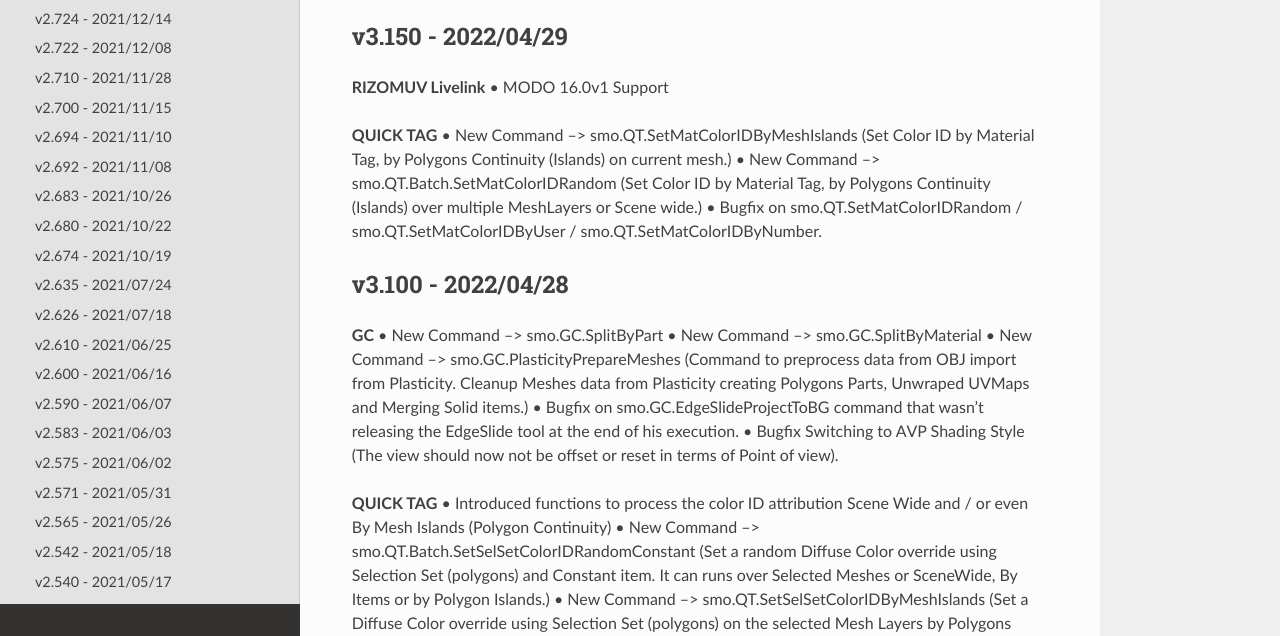
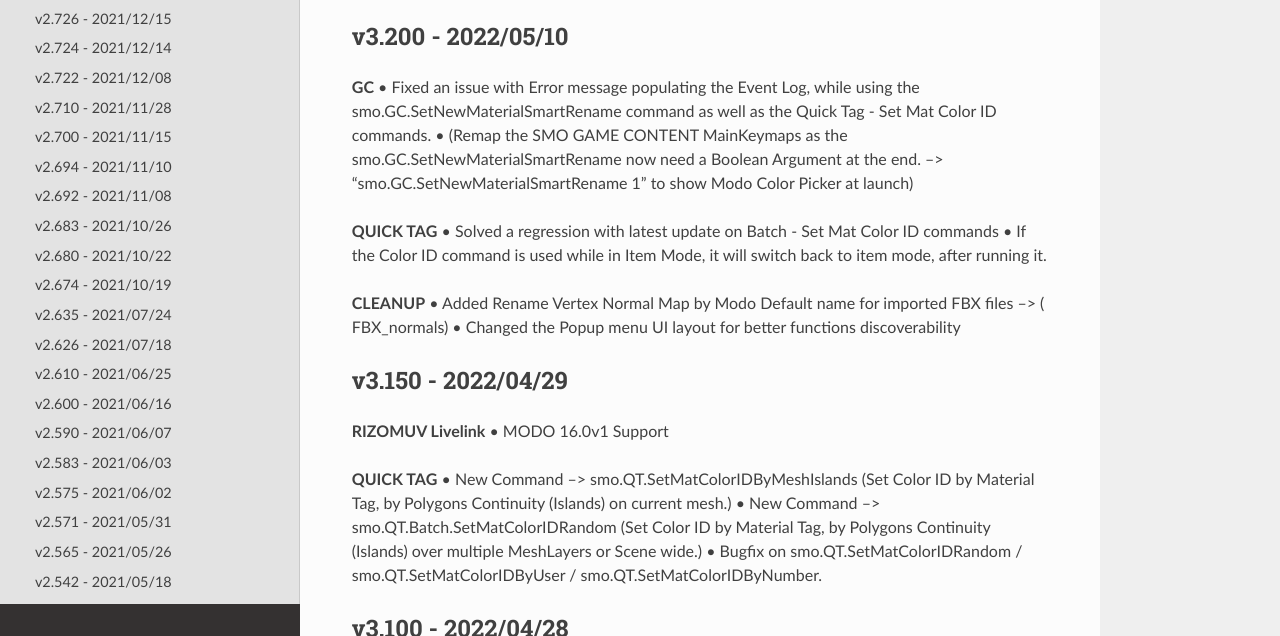
Before and after one commit to smoluck/SMONSTER_DOC, a Sphinx documentation site: the page built from docs/source/updatelog.rst, in a window 1280 px wide and 900 px high, cut to the strip 264-900 px from the top of the window. Built offline with Sphinx 7.4.7 and the Read the Docs theme 2.0.0, drawn with Linux system fonts in a browser that asks for light colours.

Commit message:
Update updatelog.rst

```diff
--- a/docs/source/updatelog.rst
+++ b/docs/source/updatelog.rst
@@ -3,6 +3,25 @@
 
 .. autosummary::
    :toctree: generated
+
+
+.. _3200:
+
+v3.200 - 2022/05/10
+-------------------
+**GC**
+• Fixed an issue with Error message populating the Event Log, while using the smo.GC.SetNewMaterialSmartRename command as well as the Quick Tag - Set Mat Color ID commands.
+• (Remap the SMO GAME CONTENT MainKeymaps as the smo.GC.SetNewMaterialSmartRename now need a Boolean Argument at the end. --> "smo.GC.SetNewMaterialSmartRename 1" to show Modo Color Picker at launch)
+
+**QUICK TAG**
+• Solved a regression with latest update on Batch - Set Mat Color ID commands
+• If the Color ID command is used while in Item Mode, it will switch back to item mode, after running it.
+
+**CLEANUP**
+• Added Rename Vertex Normal Map by Modo Default name for imported FBX files --> ( FBX_normals)
+• Changed the Popup menu UI layout for better functions discoverability
+
+
 
 .. _3150:
 
```
